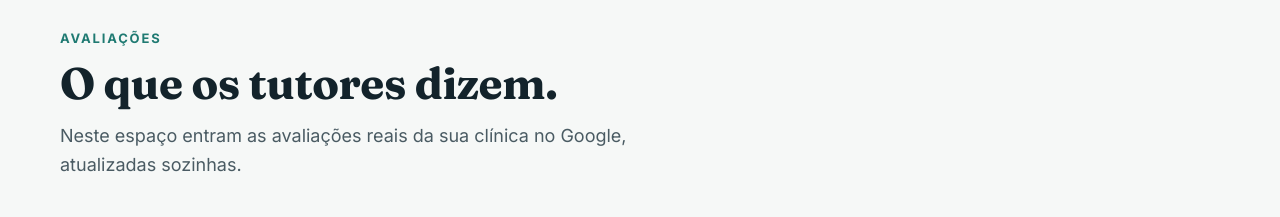
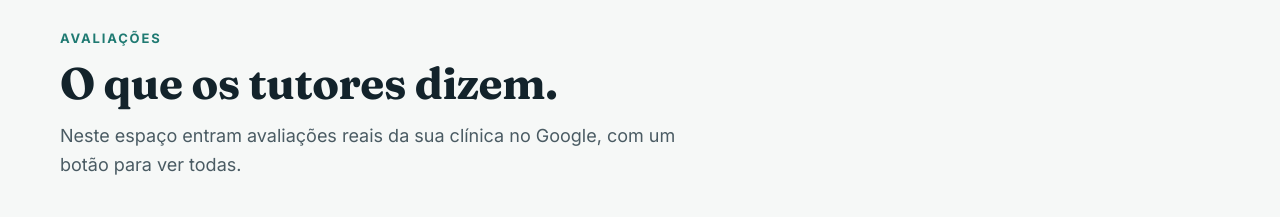
Before and after one commit to frdevbr/frdevbr.github.io, a plain HTML site: page clinica-modelo/index.html in a window 1280 px wide. Shown: the part 4340-4557 px from the top of the page. Drawn offline with Linux system fonts and the light colour scheme.

Commit message:
Site modelo: texto das avaliações do Google
Co-Authored-By: Claude Opus 5.5 <noreply@anthropic.com>
Claude-Session: https://claude.ai/code/session_01Tn28jANautr7j859w8HM2f

```diff
--- a/clinica-modelo/index.html
+++ b/clinica-modelo/index.html
@@ -353,7 +353,7 @@ footer small a{color:#D1D5DB}
     <div class="cx">
       <p class="olho">Avaliações</p>
       <h2>O que os tutores dizem.</h2>
-      <p class="sub">Neste espaço entram as avaliações reais da sua clínica no Google, atualizadas sozinhas.</p>
+      <p class="sub">Neste espaço entram avaliações reais da sua clínica no Google, com um botão para ver todas.</p>
       <div class="avaliacoes" aria-label="Espaço reservado para avaliações do Google">
         <div class="aval"><div class="estrelas" aria-hidden="true">★★★★★</div><div class="linha"></div><div class="linha"></div><div class="linha c"></div><p>Avaliação do Google</p></div>
         <div class="aval"><div class="estrelas" aria-hidden="true">★★★★★</div><div class="linha"></div><div class="linha"></div><div class="linha c"></div><p>Avaliação do Google</p></div>
```
